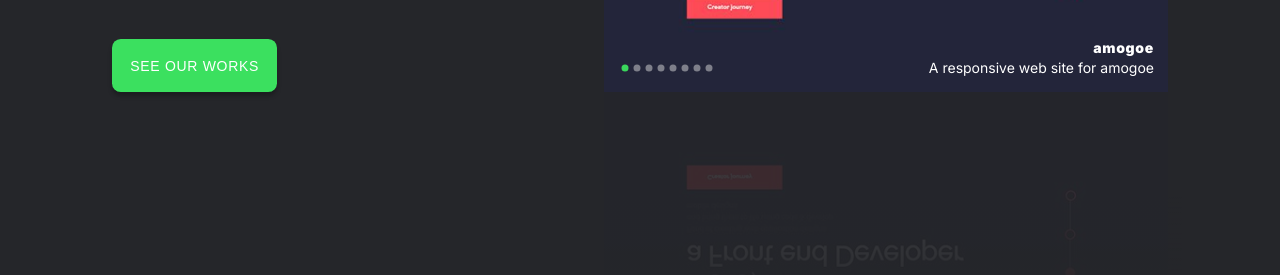
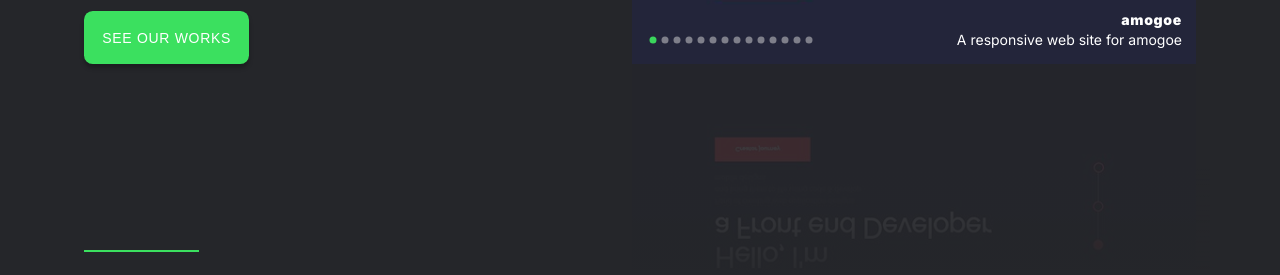
Before and after one commit to FeuGuillaume186/lupita_website, a plain HTML site: page index.html in a window 1280 px wide. Shown: the part 388-663 px from the top of the page. Drawn offline with Linux system fonts and the light colour scheme.

Commit message:
new update on thurs 21 dec at 10:47am

```diff
--- a/css/desktop.css
+++ b/css/desktop.css
@@ -1,6 +1,6 @@
 /* desktop version */
 
-@media screen and (min-width: 1024px) {
+/* @media screen and (min-width: 1024px) { */
     header .content {
         /* layout */
         display: flex;
@@ -72,10 +72,11 @@
         flex-direction: column;
 
         width: 100vw;
-        height: 59.25rem;
+        /* height: 59.25rem; */
         flex-shrink: 0;
         overflow: hidden;
         padding: 8rem;
+        padding-bottom: 0;
 
         /* style */
         background: var(--home-background);
@@ -84,6 +85,7 @@
     #home .welcome-n-portfolio {
         display: flex;
         justify-content: space-between;
+        flex-wrap: wrap;
     }
 
     #home .welcome-message {
@@ -334,9 +336,11 @@
         /* layout */
         display: flex;
         align-items: center;
-        gap: 13.25rem;
+        justify-content: space-between;
+        /* gap: 13.25rem; */
+        flex-wrap: wrap;
         width: 100vw;
-        height: 59.25rem;
+        /* height: 59.25rem; */
         flex-shrink: 0;
         padding: 8rem;
         overflow: hidden;
@@ -363,6 +367,8 @@
     }
 
     #about .text .about-text {
+        width: 32.4375rem;
+
         color: #868A98;
         font-size: 0.9375rem;
         font-weight: 400;
@@ -396,10 +402,11 @@
         gap: 4.06rem;
 
         width: 100vw;
-        height: 65.875rem;
+        /* height: 65.875rem; */
         flex-shrink: 0;
         overflow: hidden;
         padding: 8rem;
+        padding-bottom: 3rem;
 
         /* style */
         background: var(--services-background);
@@ -546,6 +553,7 @@
         /* layout */
         display: flex;
         justify-content: space-between;
+        flex-wrap: wrap;
 
         width: 100vw;
         height: 30rem;
@@ -731,4 +739,4 @@
         flex-shrink: 0;
     }
 
-}
+/* } */
--- /dev/null
+++ b/css/tablet.css
@@ -0,0 +1,18 @@
+/* tablet verion */
+
+@media screen and (min-width: 744px) {
+    #home {
+        padding: 6rem;
+        padding-bottom: 0;
+    }
+
+    #home .welcome-n-portfolio {
+        gap: 3.25rem;
+    }
+
+    #about {
+        padding: 6rem;
+        gap: 5rem;
+    }
+
+}
--- a/index.html
+++ b/index.html
@@ -7,6 +7,7 @@
 
     <link rel="stylesheet" href="css/global.css">
     <link rel="stylesheet" href="css/desktop.css">
+    <link rel="stylesheet" href="css/tablet.css">
 
     <!-- Semantic UI -->
     <script src="res/semantic-ui/jquery@3.4.1.js"></script>
@@ -246,6 +247,14 @@
 
     <footer id="contacts">
         <div class="content">
+            <form action="" method="post" class="contact-us">
+                <label>Rester en contact</label>
+                <input type="text" name="name" id="contact_name" placeholder="Nom">
+                <input type="email" name="mail" id="contact_mail" placeholder="Email">
+                <textarea name="contact_msg" id="contact_msg" placeholder="Laissez nous un message"></textarea>
+                <input type="submit" id="contact_send" value="Envoyer">
+            </form>
+
             <div class="developers-list">
                 <div class="developers">
                     <div class="dev">
@@ -284,14 +293,6 @@
                     </div>
                 </div>
             </div>
-
-            <form action="" method="post" class="contact-us">
-                <label>Rester en contact</label>
-                <input type="text" name="name" id="contact_name" placeholder="Nom">
-                <input type="email" name="mail" id="contact_mail" placeholder="Email">
-                <textarea name="contact_msg" id="contact_msg" placeholder="Laissez nous un message"></textarea>
-                <input type="submit" id="contact_send" value="Envoyer">
-            </form>
         </div>
     </footer>
 
--- a/src/main.js
+++ b/src/main.js
@@ -65,6 +65,42 @@ const OUR_PORTFOLIO = [
         img_link: '../assets/images/portfolio/portfolio_img_08.jpg',
         title: 'Nous deux',
         desc: 'La poesie dans le sang'
+    },
+    {
+        id: 'portfolio_09',
+        img_link: '../assets/images/portfolio/portfolio_img_09.jpg',
+        title: 'Portfolio',
+        desc: 'A web site for design'
+    },
+    {
+        id: 'portfolio_10',
+        img_link: '../assets/images/portfolio/portfolio_img_10.png',
+        title: 'Portfolio',
+        desc: 'A web site for design'
+    },
+    {
+        id: 'portfolio_11',
+        img_link: '../assets/images/portfolio/portfolio_img_11.png',
+        title: 'Portfolio',
+        desc: 'A web site for design'
+    },
+    {
+        id: 'portfolio_12',
+        img_link: '../assets/images/portfolio/portfolio_img_12.png',
+        title: 'Portfolio',
+        desc: 'A web site for design'
+    },
+    {
+        id: 'portfolio_13',
+        img_link: '../assets/images/portfolio/portfolio_img_13.png',
+        title: 'Portfolio',
+        desc: 'A web site for design'
+    },
+    {
+        id: 'portfolio_14',
+        img_link: '../assets/images/portfolio/portfolio_img_14.png',
+        title: 'Portfolio',
+        desc: 'A web site for design'
     },
 ];
 
```
Also changed, not shown: assets/images/portfolio/portfolio_img_09.jpg (added), assets/images/portfolio/portfolio_img_10.png (added), assets/images/portfolio/portfolio_img_11.png (added), assets/images/portfolio/portfolio_img_12.png (added), assets/images/portfolio/portfolio_img_13.png (added), assets/images/portfolio/portfolio_img_14.png (added).
